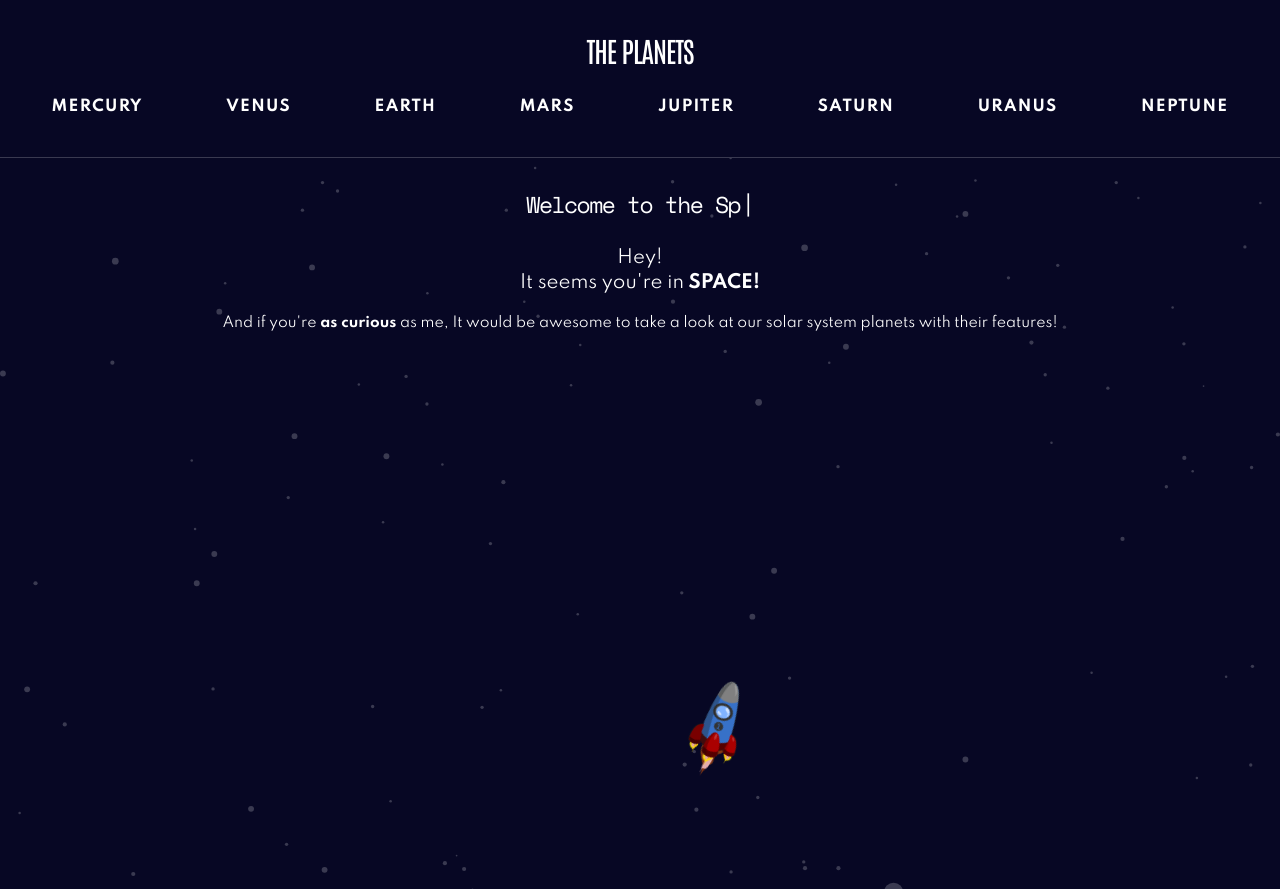
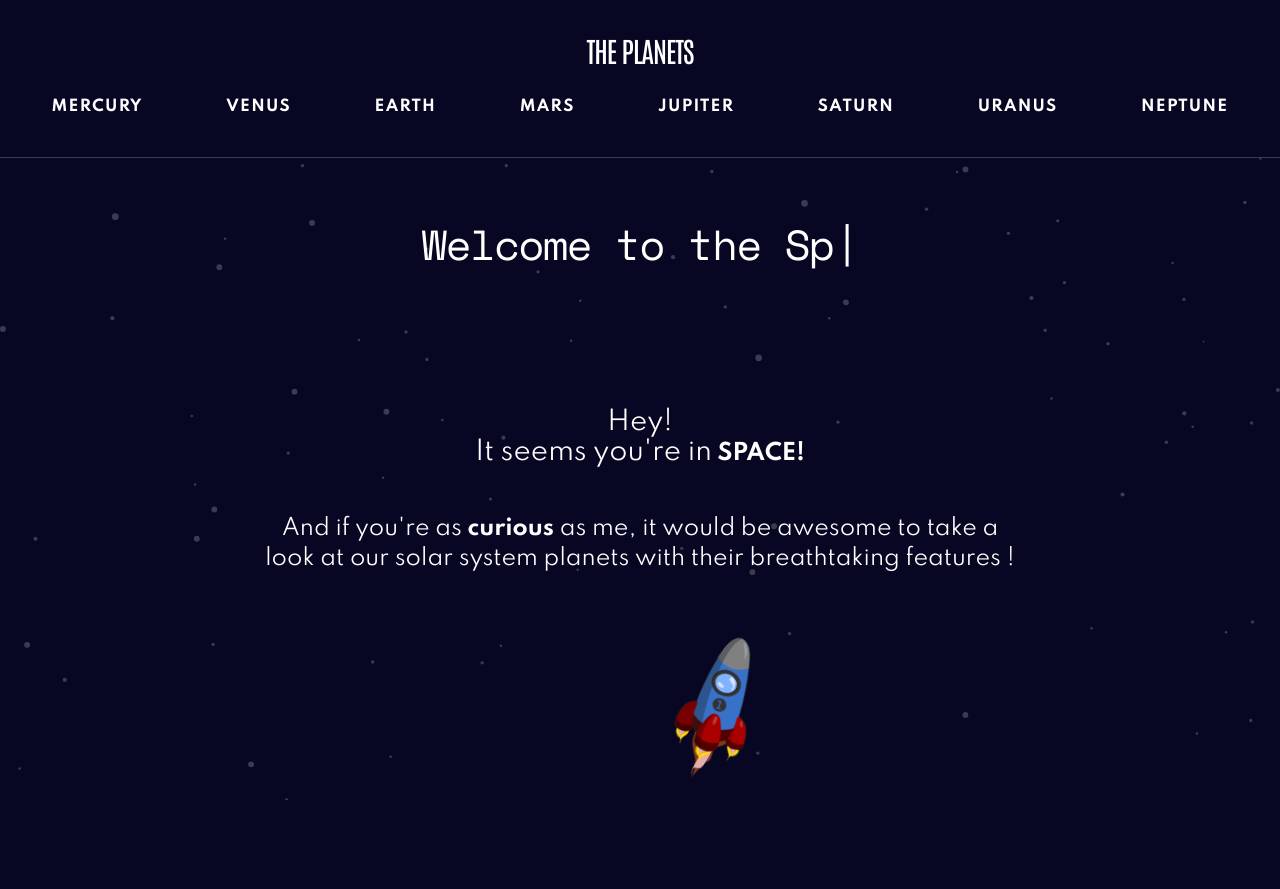
Before and after one commit to robertKamrowski/planet_app, a React (Create React App) app: page / in a window 1280 px wide. After the commit the page ends 800 px from the top, so only its background shows below. Built offline with nearby package versions, Linux system fonts and the light colour scheme.

Commit message:
Add entrace comp MQ

```diff
--- a/src/components/header/BurgerMenu.js
+++ b/src/components/header/BurgerMenu.js
@@ -56,7 +56,7 @@ const BurgerIcon = () => {
     </svg>
   );
 
-  return <Burger onClick={toggleMenuOpen}>{icon}</Burger>;
+  return <Burger onClick={toggleMenuOpen}> {icon}</Burger>;
 };
 
 export default BurgerIcon;
--- a/src/components/mainPanel/MainPanelStarter.js
+++ b/src/components/mainPanel/MainPanelStarter.js
@@ -13,17 +13,40 @@ const EntranceComponentWrapper = styled.main`
   position: relative;
   transition: transform 0.4s;
   transform: ${(p) => (p.isOpened ? 'scale(0)' : '')};
-  overflow-x: hidden;
+  overflow: hidden;
+
+  @media (min-width: 768px) {
+    height: calc(100vh - 158px);
+    padding: 60px 100px;
+  }
 `;
 
 const StyledTitle = styled.h2`
   font-family: 'Space Mono';
   margin-bottom: 10px;
+  text-align: center;
   & .Typewriter {
     color: ${({ theme }) => theme.white};
     &__wrapper,
     &__cursor {
-      font-size: 2.3rem;
+      font-size: 2.2rem;
+    }
+  }
+
+  @media (min-width: 768px) {
+    min-height: 140px;
+    margin-bottom: 50px;
+    & .Typewriter__wrapper,
+    & .Typewriter__cursor {
+      font-size: 4.2rem;
+    }
+  }
+
+  @media (min-width: 1440px) {
+    width: 42%;
+    & .Typewriter__wrapper,
+    & .Typewriter__cursor {
+      font-size: 4.8rem;
     }
   }
 `;
@@ -36,7 +59,7 @@ const AppDescription = styled.p`
   transition: transform 0.7s;
   transform: ${({ active }) => (active ? 'scale(1)' : 'scale(0)')};
   text-align: center;
-  .afraid {
+  .curious {
     font-size: 1.4rem;
     font-weight: bold;
   }
@@ -45,6 +68,23 @@ const AppDescription = styled.p`
     font-size: 1.8rem;
     font-weight: bold;
     text-transform: uppercase;
+  }
+
+  @media (min-width: 768px) {
+    line-height: 3rem;
+    font-size: ${({ primary }) => (primary ? '2.6rem' : '2.2rem')};
+    margin-bottom: ${({ primary }) => (primary ? '45px' : '')};
+    .curious {
+      font-size: 2.2rem;
+    }
+    .space-word {
+      font-size: 2.2rem;
+    }
+  }
+
+  @media (min-width: 1440px) {
+    width: 50%;
+    line-height: 4rem;
   }
 `;
 
@@ -62,12 +102,26 @@ const RocketImage = styled.img`
   width: 80px;
   animation: ${flyAround} 6s linear infinite;
   position: absolute;
-  top: 65%;
+  top: 63%;
+
+  @media (min-width: 768px) {
+    width: 120px;
+    top: 67%;
+  }
+  @media (min-width: 1440px) {
+    top: 70%;
+  }
 `;
 
 const MainPanelStarter = () => {
   const [active, setActive] = useState(false);
-  const { isMenuOpened, toggleMenuOpen } = useContext(AppContext);
+  const { isMenuOpened, toggleMenuOpen, useWindowWidth } =
+    useContext(AppContext);
+
+  const entranceMessage =
+    useWindowWidth() >= 768
+      ? 'Choose a planet you want to explore!'
+      : 'Click Rocket to start!';
 
   return (
     <EntranceComponentWrapper isOpened={isMenuOpened}>
@@ -79,7 +133,7 @@ const MainPanelStarter = () => {
               .callFunction(() => setActive(true))
               .pauseFor(1500)
               .deleteAll()
-              .typeString('Click Rocket to start!')
+              .typeString(entranceMessage)
               .start();
           }}
         />
@@ -91,13 +145,13 @@ const MainPanelStarter = () => {
       </AppDescription>
 
       <AppDescription active={active}>
-        And if you're <span className="afraid">as curious</span> as me, It would
-        be awesome to take a look at our solar system planets with their
-        features!
+        And if you're as <span className="curious">curious</span> as me, it
+        would be awesome to take a look at our solar system planets with their
+        breathtaking features !
       </AppDescription>
 
       <RocketImage
-        onClick={toggleMenuOpen}
+        onClick={useWindowWidth() >= 768 ? null : toggleMenuOpen}
         src={rocket}
         alt="Picture of a spaceship rocket."
       />
```
